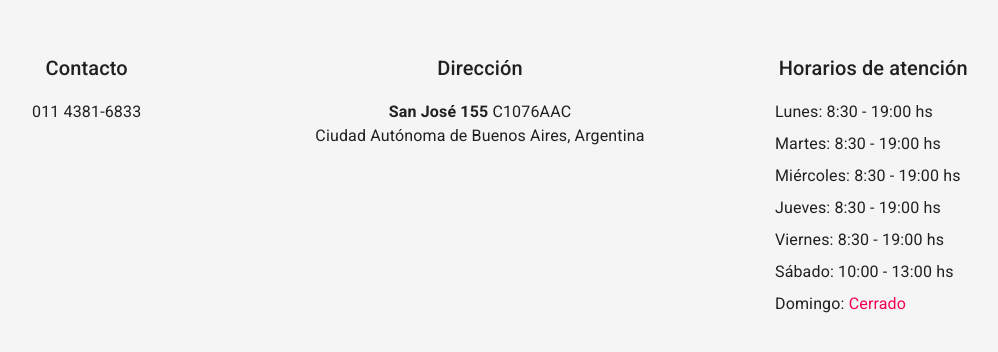
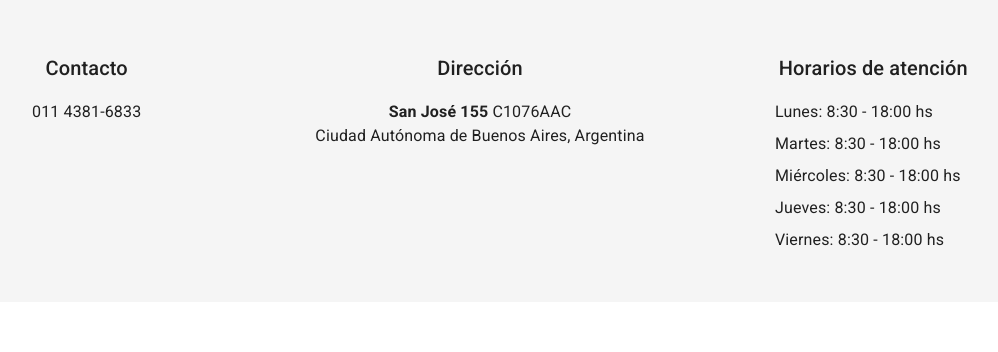
Before and after one commit to TheMrCorvy/Marroquineria-Stallion, a Next.js app: page / in a window 1280 px wide. Shown: the part 3320-3672 px from the top of the page, without its empty margins (160-1158 px from the left). Built offline with nearby package versions, Linux system fonts and the light colour scheme.

Commit message:
changed the texts

```diff
--- a/src/pages/index.tsx
+++ b/src/pages/index.tsx
@@ -174,30 +174,30 @@ export default function Home() {
 								<Grid container spacing={1}>
 									<Grid item xs={12}>
 										<Typography variant="body1">
-											Lunes: 8:30 - 19:00 hs
+											Lunes: 8:30 - 18:00 hs
 										</Typography>
 									</Grid>
 									<Grid item xs={12}>
 										<Typography variant="body1">
-											Martes: 8:30 - 19:00 hs
+											Martes: 8:30 - 18:00 hs
 										</Typography>
 									</Grid>
 									<Grid item xs={12}>
 										<Typography variant="body1">
-											Miércoles: 8:30 - 19:00 hs
+											Miércoles: 8:30 - 18:00 hs
 										</Typography>
 									</Grid>
 									<Grid item xs={12}>
 										<Typography variant="body1">
-											Jueves: 8:30 - 19:00 hs
+											Jueves: 8:30 - 18:00 hs
 										</Typography>
 									</Grid>
 									<Grid item xs={12}>
 										<Typography variant="body1">
-											Viernes: 8:30 - 19:00 hs
+											Viernes: 8:30 - 18:00 hs
 										</Typography>
 									</Grid>
-									<Grid item xs={12}>
+									{/* <Grid item xs={12}>
 										<Typography variant="body1">
 											Sábado: 10:00 - 13:00 hs
 										</Typography>
@@ -209,7 +209,7 @@ export default function Home() {
 												Cerrado
 											</Typography>
 										</Typography>
-									</Grid>
+									</Grid> */}
 								</Grid>
 							</Grid>
 						</Grid>
```
